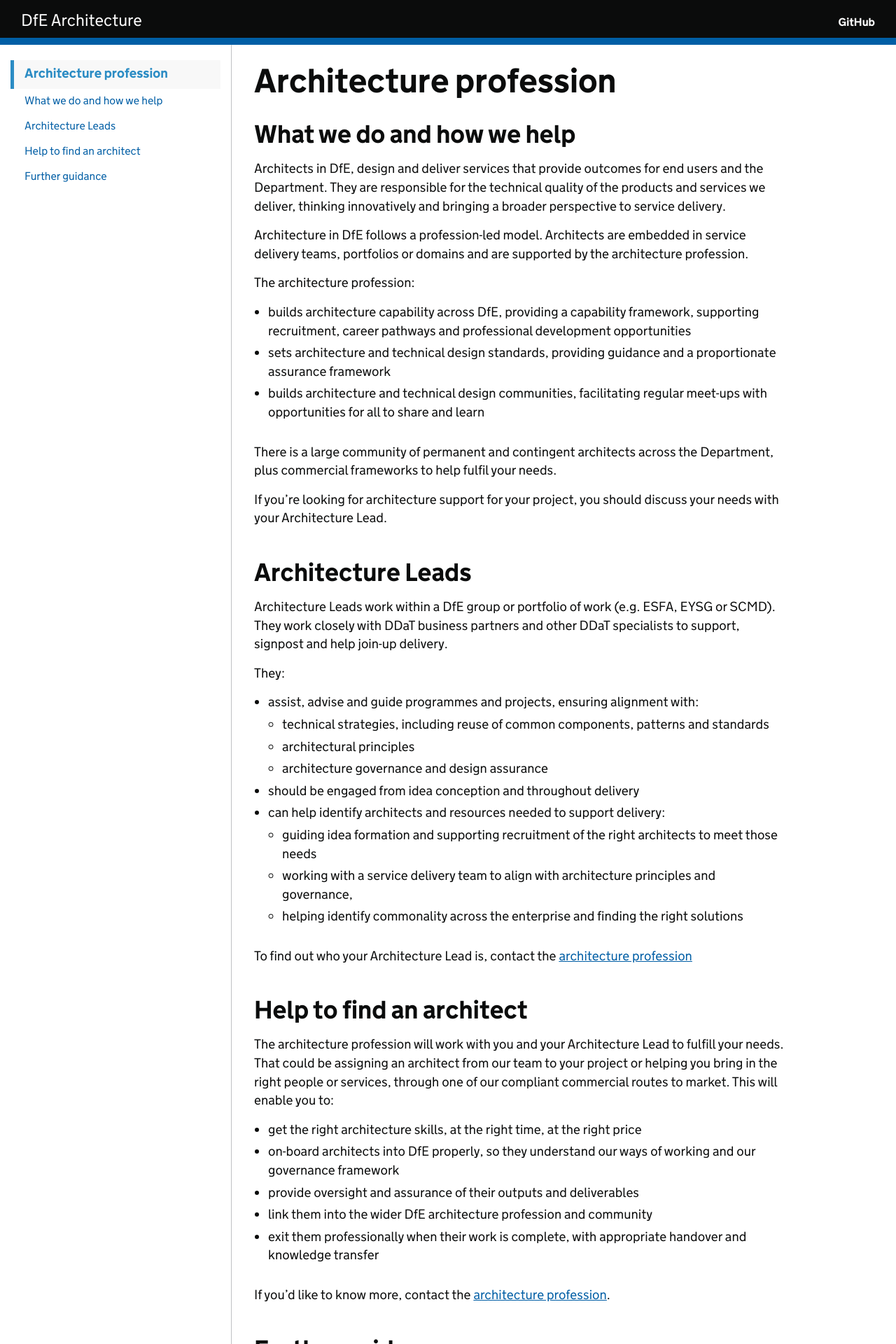
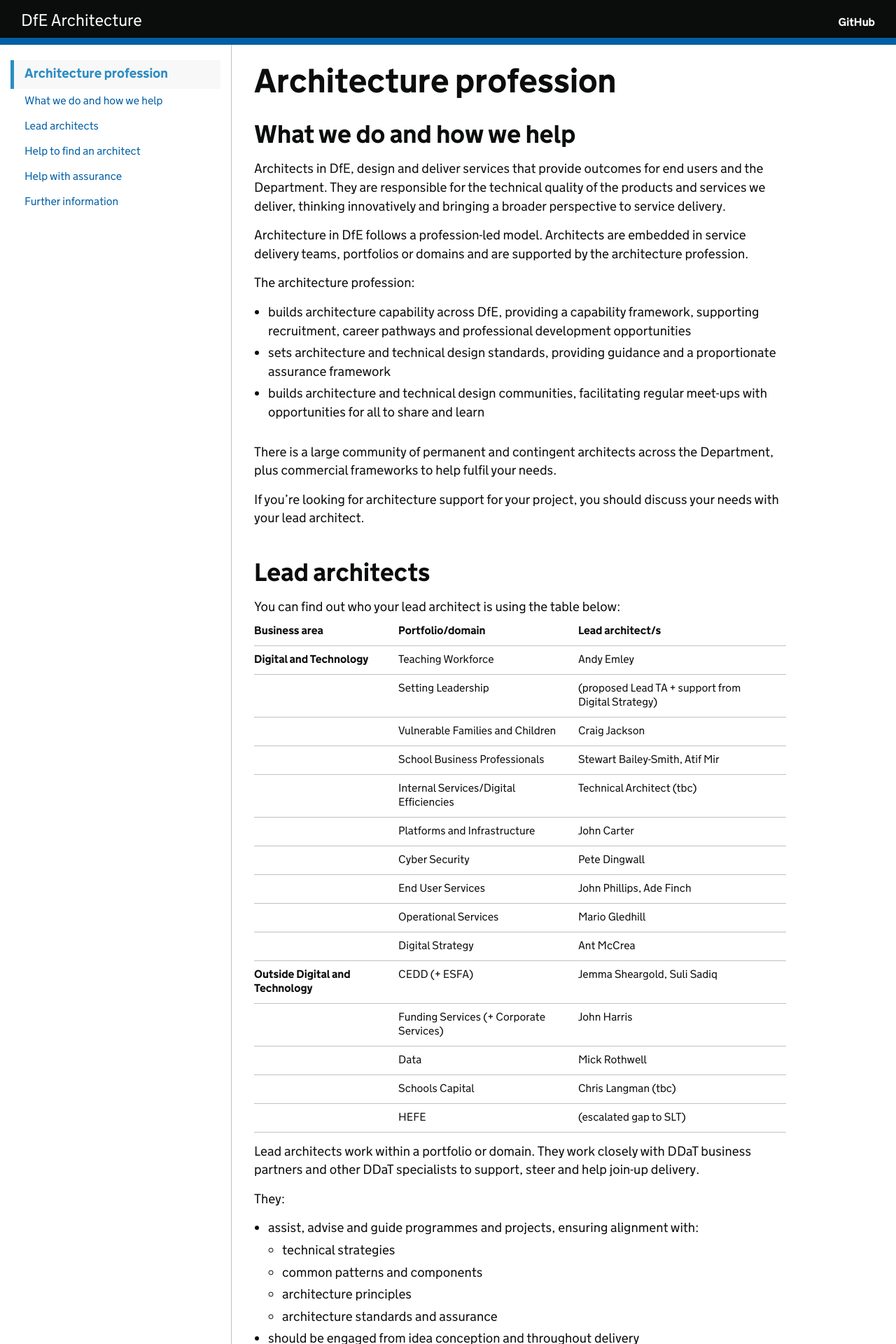
Before and after one commit to DFE-Digital/architecture, a Jekyll site: the page built from profession/architecture-profession.md, in a window 1280 px wide. Shown: the top 1920 px of the page at 70% size. Built offline with Jekyll 4.4.1, drawn with Linux system fonts in a browser that asks for light colours; our own code applies the rules of GitHub Pages for plain Markdown files; some of the changed text lies outside the part shown.

Commit message:
3rd lot of changes
All done apart from the outstanding queries I have re JDs and SoW template

```diff
--- a/profession/architecture-profession.md
+++ b/profession/architecture-profession.md
@@ -19,39 +19,71 @@ The architecture profession:
 
 There is a large community of permanent and contingent architects across the Department, plus commercial frameworks to help fulfil your needs.
 
-If you're looking for architecture support for your project, you should discuss your needs with your Architecture Lead.
+If you're looking for architecture support for your project, you should discuss your needs with your lead architect.
 
-## Architecture Leads
+## Lead architects
 
-Architecture Leads work within a DfE group or portfolio of work (e.g. ESFA, EYSG or SCMD). They work closely with DDaT business partners and other DDaT specialists to support, signpost and help join-up delivery.
+You can find out who your lead architect is using the table below:
+
+| **Business area** | **Portfolio/domain** | **Lead architect/s** |
+| - | - | - |
+**Digital and Technology** | Teaching Workforce | Andy Emley |
+| | Setting Leadership | (proposed Lead TA + support from Digital Strategy) |
+| | Vulnerable Families and Children | Craig Jackson |
+| | School Business Professionals | Stewart Bailey-Smith, Atif Mir
+| | Internal Services/Digital Efficiencies | Technical Architect (tbc) |
+| | Platforms and Infrastructure | John Carter |
+| | Cyber Security | Pete Dingwall
+| | End User Services | John Phillips, Ade Finch |
+| | Operational Services | Mario Gledhill |
+| | Digital Strategy | Ant McCrea |
+**Outside Digital and Technology** | CEDD (+ ESFA) | Jemma Sheargold, Suli Sadiq |
+| | Funding Services (+ Corporate Services) | John Harris |
+| | Data | Mick Rothwell |
+| | Schools Capital | Chris Langman (tbc) |
+| | HEFE | (escalated gap to SLT) |
+
+Lead architects work within a portfolio or domain. They work closely with DDaT business partners and other DDaT specialists to support, steer and help join-up delivery.
 
 They:
 
 - assist, advise and guide programmes and projects, ensuring alignment with:
-  - technical strategies, including reuse of common components, patterns and standards
-  - architectural principles
-  - architecture governance and design assurance
+  - technical strategies
+  - common patterns and components
+  - architecture principles
+  - architecture standards and assurance
 - should be engaged from idea conception and throughout delivery
-- can help identify architects and resources needed to support delivery:
-  - guiding idea formation and supporting recruitment of the right architects to meet those needs
-  - working with a service delivery team to align with architecture principles and governance,
-  - helping identify commonality across the enterprise and finding the right solutions
+- can help identify architects and other specialists needed  to support delivery, specifically:
+  - guiding idea formation and supporting recruitment of the right people to meet those needs
+  - working with service delivery teams to align with architecture principles and standards
+  - helping identify commonality across the organisation and finding the right solutions to business problems
 
-To find out who your Architecture Lead is, contact the [architecture profession](mailto:architecture.profession@education.gov.uk)
 
 ## Help to find an architect
 
-The architecture profession will work with you and your Architecture Lead to fulfill your needs. That could be assigning an architect from our team to your project or helping you bring in the right people or services, through one of our compliant commercial routes to market. This will enable you to:
+The architecture profession will work with you and your lead  architect to fulfil your needs. That could be supporting you to recruit permanent staff or helping you bring in the right people or services, through one of our compliant commercial routes to market. This will enable you to:
 - get the right architecture skills, at the right time, at the right price
-- on-board architects into DfE properly, so they understand our ways of working and our governance framework
+- on-board architects into DfE consistently, so they understand our ways of working and assurance framework
 - provide oversight and assurance of their outputs and deliverables
-- link them into the wider DfE architecture profession and community
+- link them into the wider DfE architecture profession and communities
 - exit them professionally when their work is complete, with appropriate handover and knowledge transfer
 
-If you'd like to know more, contact the [architecture profession](mailto:architecture.profession@education.gov.uk).
+The profession can provide example job descriptions, structured recruitment materials and template statements of work (for managed services and contingent workers)
 
-## Further guidance
+If you'd like to know more, or discuss your needs in more detail, contact the [architecture profession](mailto:architecture.profession@education.gov.uk).
 
-More information on architecture roles and responsibilities is available on our [Architecture Capability Framework](../../capability/architecture-capability-framework/) guidance.
+## Help with assurance
+
+For most services, it is expected that **architecture will emerge and evolve** over time as services themselves change based on emerging user needs and other drivers.
+
+The benefit of iterative delivery is to release value to users as early as possible, then iterate and continuously improve to derive better outcomes based on user feedback. This requires ongoing, continuous architecture and technical design review, to ensure services are created sustainably and consistently across the portfolio or domain and the wider organisation. Embedded architects work alongside product managers, developers, service designers and many other people to achieve this.
+
+In DfE, we encourage an 'in-line' assurance approach, where decisions about architecture and technology are made within a portfolio or service team based on user need, with assurance from wider technical communities where needed. By aligning with architecture principles and standards in DfE, we believe minimum-viable governance speeds up delivery. Architects can share and assure their work in communities, ensuring fit with broader organisational strategies.
+
+To see how your needs for architecture and technical design assurance might be best met, see our [design assurance guidance](https://dfe-digital.github.io/architecture/assurance/assurance-and-design/#design-assurance)
+
+## Further information
+
+More information on architecture roles and responsibilities is available on our [architecture capability framework](../../capability/architecture-capability-framework/) guidance.
 
 For any other information on the architecture practice, contact the [architecture profession](mailto:architecture.profession@education.gov.uk)
```
